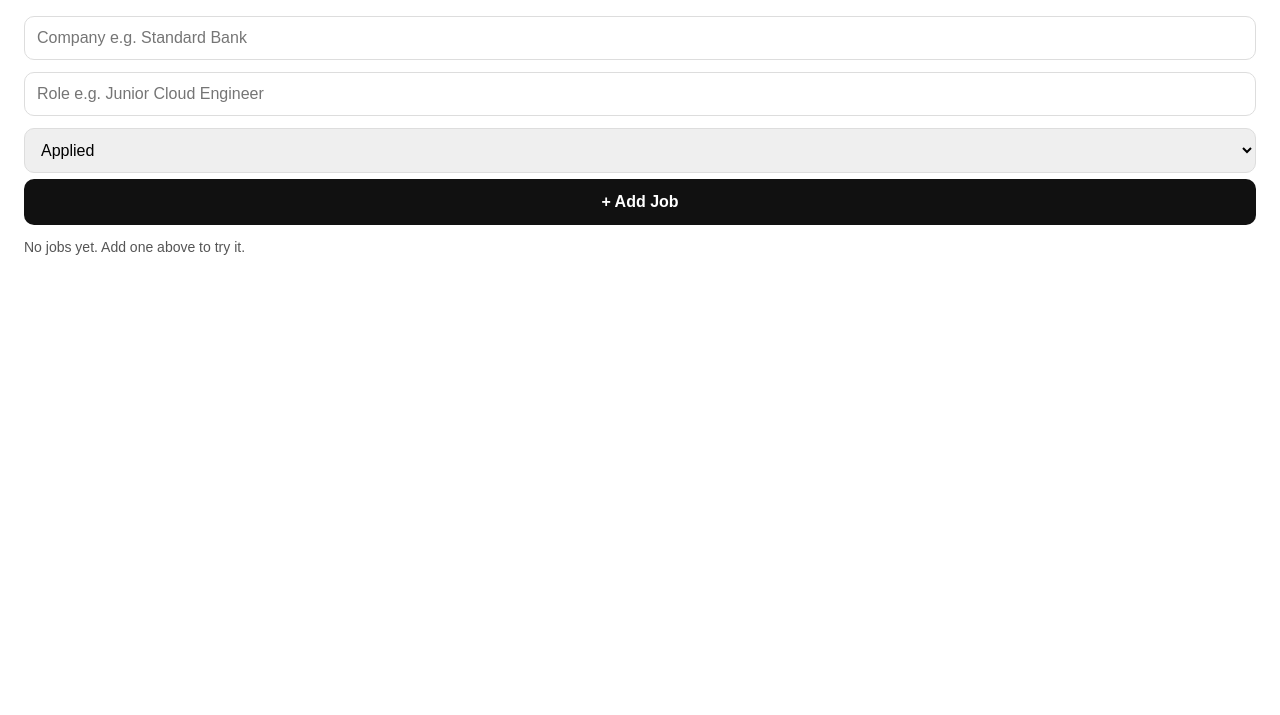
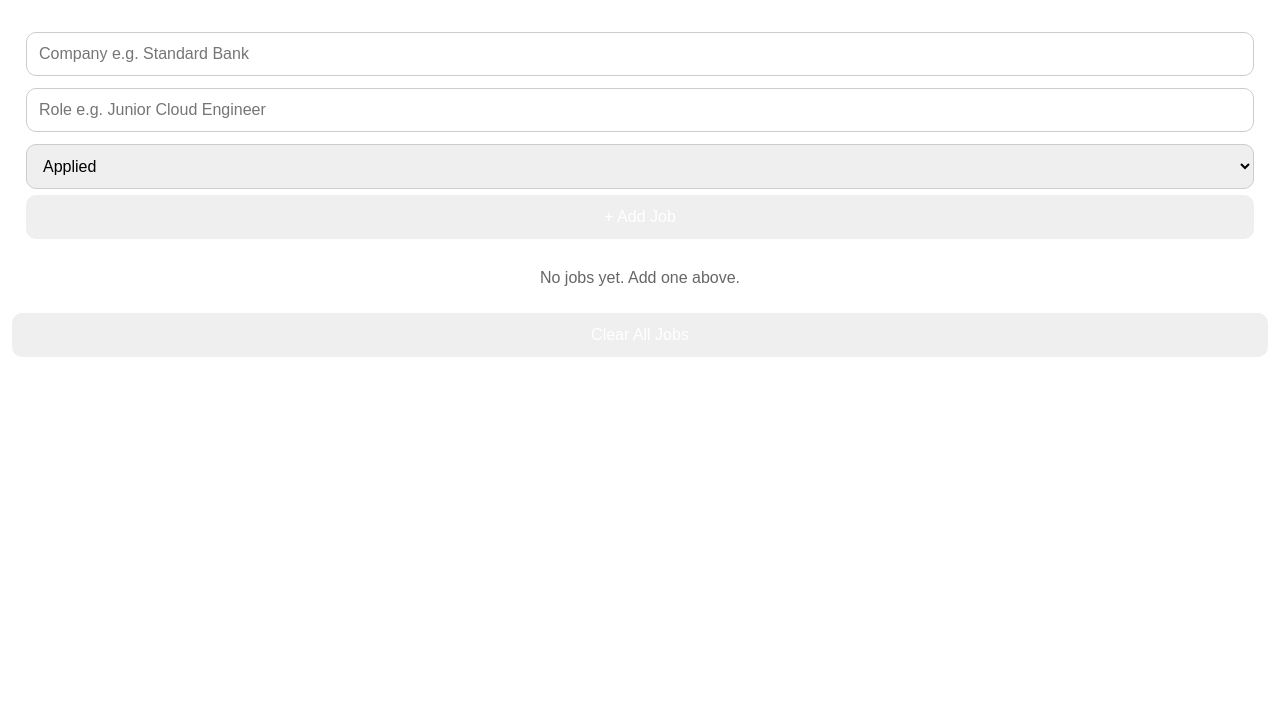
Before and after one commit to ABDumisaCloud/job-tracker, a plain HTML site: page index.html in a window 1280 px wide. Shown: the part 85-800 px from the top of the page. Drawn offline with Linux system fonts and the light colour scheme.

Commit message:
Update title and improve styling in index.html

```diff
--- a/index.html
+++ b/index.html
@@ -1,39 +1,73 @@
 <html>
 <head>
 <meta name="viewport" content="width=device-width, initial-scale=1">
-<title>Aviwe - Job Tracker</title>
+<title>Job Tracker - Aviwe Dumisa</title>
 <style>
-body{font-family:Arial;padding:16px;background:#;color:#111}
-h1{font-size:22px} p{color:#555;font-size:14px}
-input,select{width:100%;padding:12px;margin:6px 0;border:1px solid #ddd;border-radius:10px;font-size:16px}
-button{width:100%;padding:14px;background:#111;color:#fff;border:0;border-radius:10px;font-size:16px;font-weight:bold}
-.card{background:#fff;padding:14px;border-radius:12px;margin:10px 0;box-shadow:0 2px 8px rgba(0,0,0,.06)}
-.badge{font-size:12px;padding:4px 8px;border-radius:20px;background:#}
+body{font-family:Arial;background:#;padding:12px;margin:0}
+h1{text-align:center;margin:10px 0 0}
+p.sub{text-align:center;color:#555;margin:5px 0 15px}
+.box{background:#fff;padding:14px;border-radius:12px;margin-bottom:12px}
+input,select{width:100%;padding:12px;margin:6px 0;border:1px solid #ccc;border-radius:10px;font-size:16px;box-sizing:border-box}
+.btn{width:100%;padding:13px;border:none;border-radius:10px;font-size:16px;color:#fff;background:#}
+.card{background:#fff;padding:13px;border-radius:12px;margin-bottom:10px}
+.card b{font-size:18px}
+.small{color:#666;font-size:13px}
+.card select{margin-top:8px}
+.row{display:flex;gap:8px;margin-top:8px}
+.row button{flex:1;padding:11px;border:none;border-radius:10px;font-size:15px;color:#fff}
+.upd{background:#}
+.del{background:#}
+.clear{background:#;margin-top:10px}
 </style>
 </head>
 <body>
 <h1>Job Tracker</h1>
-<p>Built by Aviwe Dumisa • AWS • Python • Live Demo</p>
+<p class="sub">By Aviwe Dumisa • Python Project + Web Demo</p>
+
+<div class="box">
 <input id="company" placeholder="Company e.g. Standard Bank">
 <input id="role" placeholder="Role e.g. Junior Cloud Engineer">
-<select id="status"><option>Applied</option><option>Interview</option><option>Offer</option><option>Rejected</option></select>
-<button onclick="addJob()">+ Add Job</button>
+<select id="status">
+<option>Applied</option>
+<option>Interview</option>
+<option>Offer</option>
+<option>Rejected</option>
+</select>
+<button class="btn" onclick="addJob()">+ Add Job</button>
+</div>
+
 <div id="list"></div>
+<button class="btn clear" onclick="clearAll()">Clear All Jobs</button>
+
 <script>
-let jobs = JSON.parse(localStorage.getItem('jobs')||'[]');
-function render(){
- document.getElementById('list').innerHTML = jobs.map((j,i)=>`
- <div class="card"><b>${j.company}</b><br>${j.role}<br><span class="badge">${j.status}</span> • ${j.date}</div>`).join('') || '<p>No jobs yet. Add one above to try it.</p>';
+let jobs = JSON.parse(localStorage.getItem('jobs') || '[]');
+function save(){ localStorage.setItem('jobs', JSON.stringify(jobs)); show(); }
+function addJob(){
+ let c=document.getElementById('company').value.trim();
+ let r=document.getElementById('role').value.trim();
+ let s=document.getElementById('status').value;
+ if(!c || !r){ alert('Please fill Company and Role'); return; }
+ jobs.push({company:c, role:r, status:s, date:new Date().toLocaleDateString('en-GB')});
+ document.getElementById('company').value='';
+ document.getElementById('role').value='';
+ save();
 }
-function addJob(){
- let c=document.getElementById('company').value, r=document.getElementById('role').value;
- if(!c||!r) return alert('Add company and role');
- jobs.unshift({company:c, role:r, status:document.getElementById('status').value, date:new Date().toLocaleDateString()});
- localStorage.setItem('jobs', JSON.stringify(jobs));
- document.getElementById('company').value=''; document.getElementById('role').value='';
- render();
+function delJob(i){ if(confirm('Delete '+jobs[i].company+'?')){ jobs.splice(i,1); save(); } }
+function updJob(i){
+ let sel=document.getElementById('upd'+i);
+ jobs[i].status=sel.value;
+ save();
+ alert('Updated to '+sel.value);
 }
-render();
+function clearAll(){ if(confirm('Delete ALL jobs?')){ jobs=[]; save(); } }
+function show(){
+ let html='';
+ jobs.forEach((j,i)=>{
+ html+=`<div class="card"><b>${j.company}</b><br>${j.role}<br><span class="small">${j.status} • ${j.date}</span><select id="upd${i}"><option ${j.status=='Applied'?'selected':''}>Applied</option><option ${j.status=='Interview'?'selected':''}>Interview</option><option ${j.status=='Offer'?'selected':''}>Offer</option><option ${j.status=='Rejected'?'selected':''}>Rejected</option></select><div class="row"><button class="upd" onclick="updJob(${i})">Update</button><button class="del" onclick="delJob(${i})">Delete</button></div></div>`;
+ });
+ document.getElementById('list').innerHTML=html||'<p style="text-align:center;color:#666">No jobs yet. Add one above.</p>';
+}
+show();
 </script>
 </body>
 </html>
```
